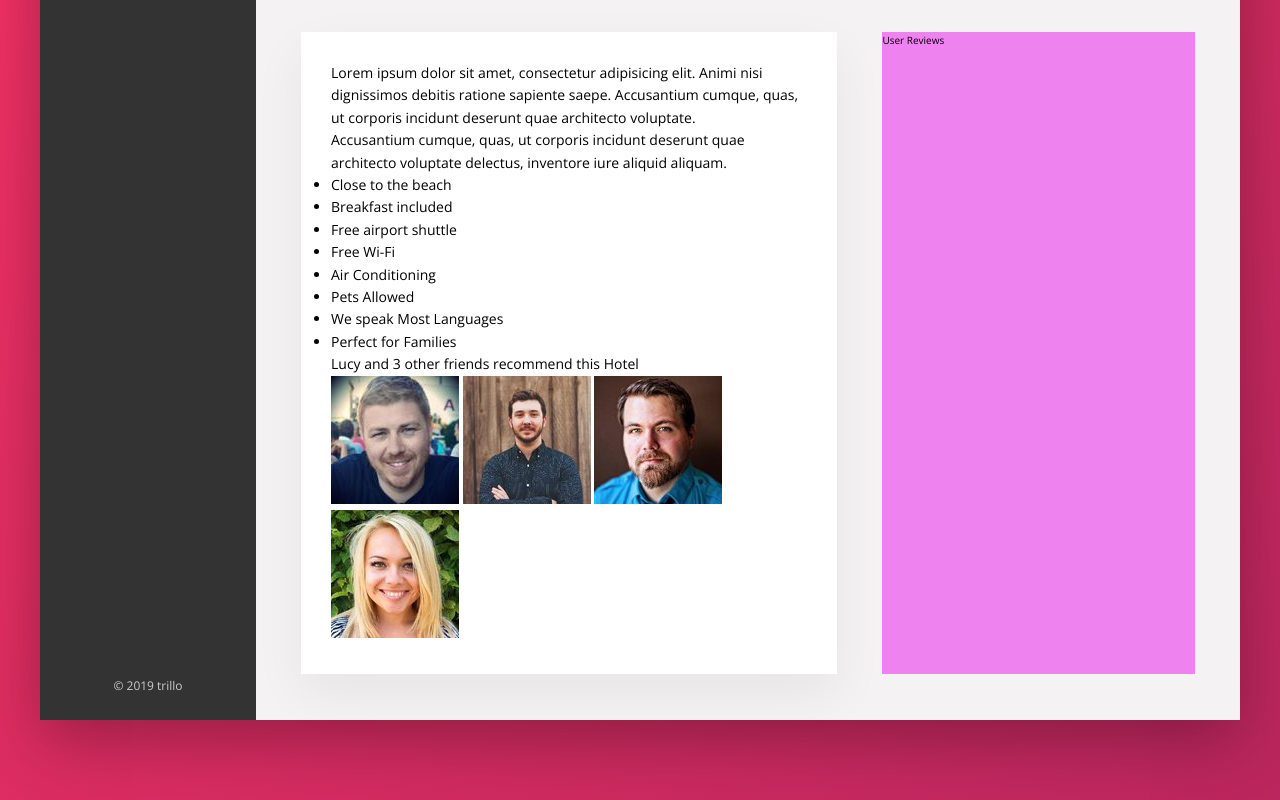
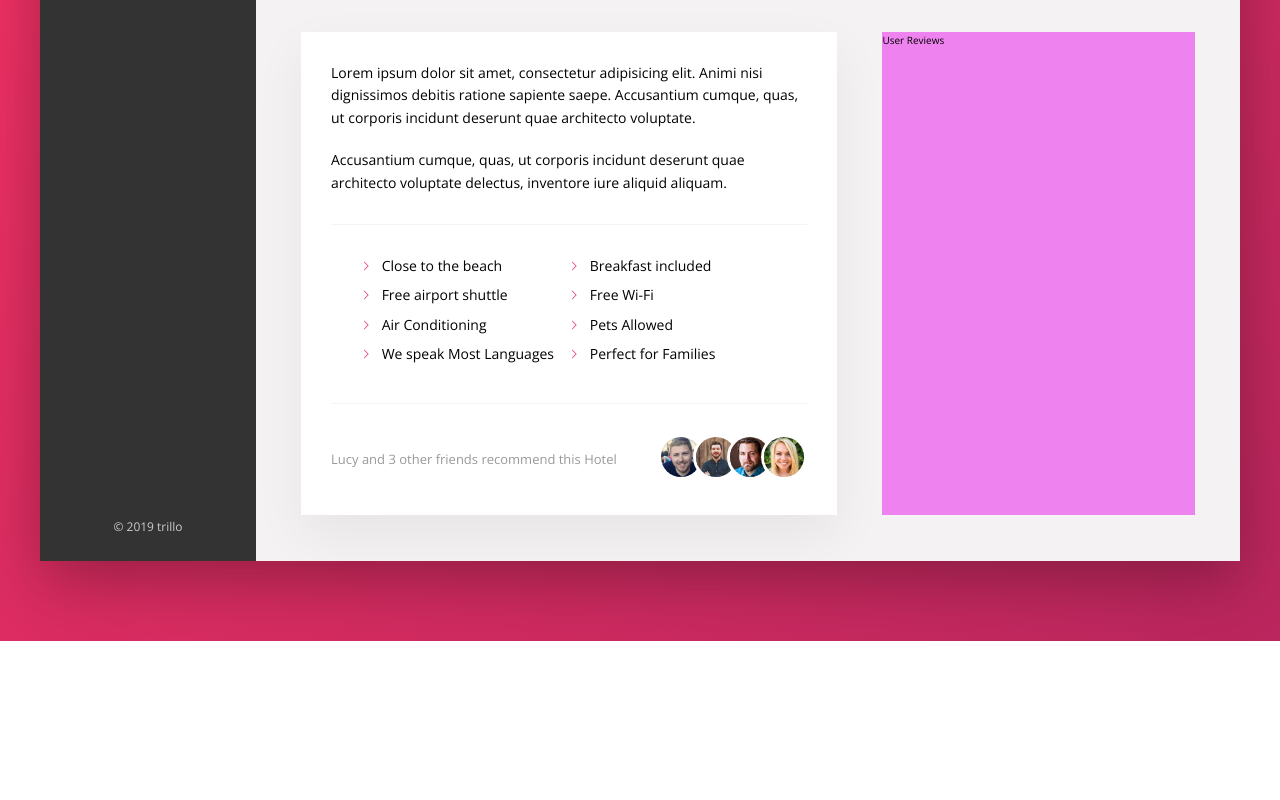
Before and after one commit to SimasDei/trillo-sass, a website: page index.html in a window 1280 px wide. Shown: the part 615-1415 px from the top of the page. After the commit the page ends 1256 px from the top, so only its background shows below. Drawn offline with nearby package versions, Linux system fonts and the light colour scheme.

Commit message:
add details styling

```diff
--- a/sass/_components.scss
+++ b/sass/_components.scss
@@ -264,3 +264,62 @@
     box-shadow: none;
   }
 }
+
+//  *** PARAGRAPH ***
+.paragraph:not(:last-of-type) {
+  margin-bottom: 2rem;
+}
+
+//  *** LIST ***
+.list {
+  list-style: none;
+  margin: 3rem 0;
+  padding: 3rem;
+  border-top: var(--line);
+  border-bottom: var(--line);
+  display: flex;
+  flex-wrap: wrap;
+
+  &__item {
+    flex: 0 0 50%;
+    margin-bottom: 0.7rem;
+  }
+
+  &__item::before {
+    content: '';
+    display: inline-block;
+    height: 1rem;
+    width: 1rem;
+    margin-right: 0.7rem;
+    background-color: var(--color-primary);
+    -webkit-mask-image: url('../img/chevron-thin-right.svg');
+    -webkit-mask-size: cover;
+  }
+}
+
+//  *** RECOMMEND ***
+.recommend {
+  font-size: 1.3rem;
+  color: var(--color-grey-dark-3);
+  display: flex;
+  align-items: center;
+
+  &__count {
+    margin-right: auto;
+  }
+
+  &__friends {
+  }
+
+  &__photo {
+    box-sizing: content-box;
+    height: 4rem;
+    width: 4rem;
+    border-radius: 50%;
+    border: 3px solid #fff;
+
+    &:not(:last-child) {
+      margin-right: -1.5rem;
+    }
+  }
+}
```
Also changed, not shown: css/style.css.
